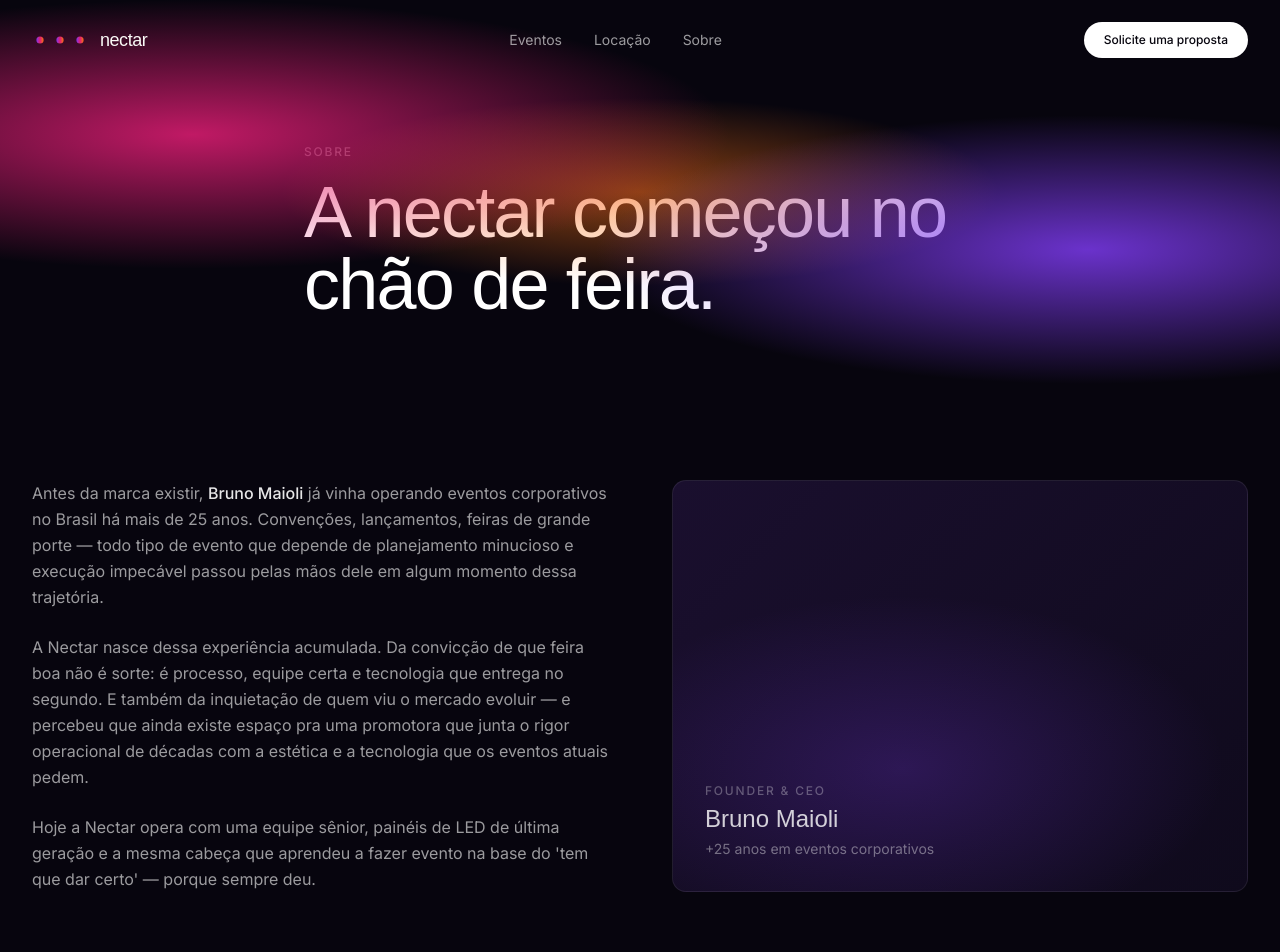
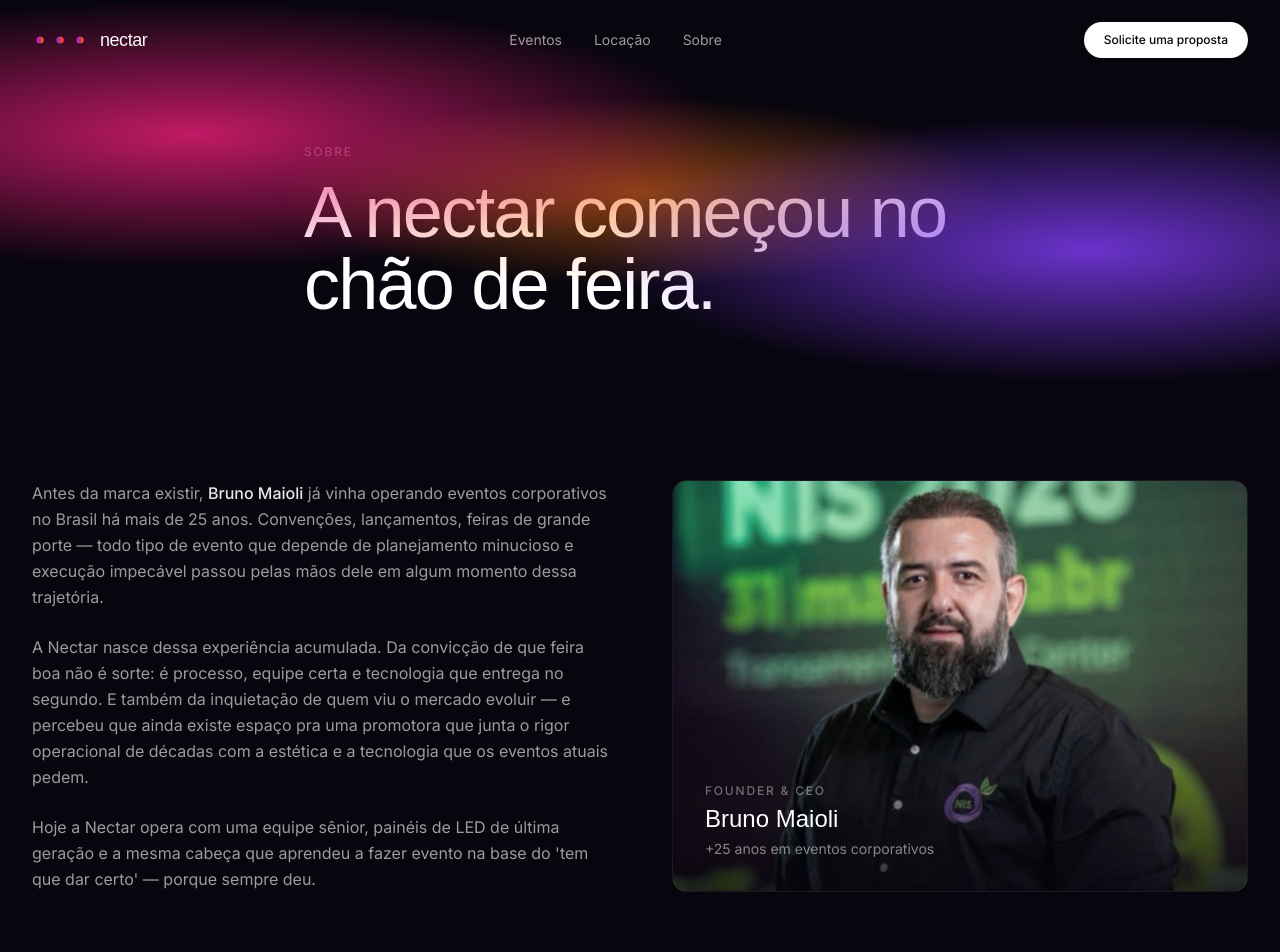
Before and after one commit to mariamaioli-wq/Nectar-site, a Next.js app: page /sobre in a window 1280 px wide. Shown: the top 952 px of the page. Built offline with nearby package versions, Linux system fonts and the light colour scheme; a web font is replaced by a local one.

Commit message:
foto Bruno na pagina sobre, telefone correto

```diff
--- a/app/contato/page.tsx
+++ b/app/contato/page.tsx
@@ -62,7 +62,7 @@ export default function ContatoPage() {
                     <p className="text-sm">Maioli@nectareventos.com.br</p>
                   </div>
                 </a>
-                <a href="tel:+5511999999999" className="flex items-center gap-3 text-white/60 hover:text-white transition-colors">
+                <a href="tel:+5511966186666" className="flex items-center gap-3 text-white/60 hover:text-white transition-colors">
                   <div className="h-10 w-10 rounded-xl flex items-center justify-center" style={{ background: "rgba(124,58,237,0.1)" }}>
                     <Phone size={18} className="text-[#7C3AED]" />
                   </div>
--- a/app/sobre/page.tsx
+++ b/app/sobre/page.tsx
@@ -1,4 +1,5 @@
 import type { Metadata } from "next";
+import Image from "next/image";
 import { AuroraBackground } from "@/components/brand/AuroraBackground";
 import { Container } from "@/components/ui/Container";
 import { CTAFinal } from "@/components/sections/CTAFinal";
@@ -44,24 +45,28 @@ export default function SobrePage() {
             <div
               className="relative rounded-[14px] overflow-hidden"
               style={{
-                background: "linear-gradient(135deg, #1a0f2e 0%, #0F0A1C 100%)",
                 border: "0.5px solid rgba(255,255,255,0.08)",
                 minHeight: "400px",
               }}
             >
+              <Image
+                src="/bruno.jpg"
+                alt="Bruno Maioli — Founder da Nectar"
+                fill
+                className="object-cover"
+                style={{ filter: "grayscale(30%)" }}
+              />
               <div
-                className="absolute inset-0 opacity-40"
-                style={{
-                  background: "radial-gradient(ellipse 80% 60% at 40% 70%, rgba(124,58,237,0.6), transparent 70%)",
-                }}
+                className="absolute inset-0"
+                style={{ background: "linear-gradient(to top, rgba(7,5,14,0.75) 0%, transparent 50%)" }}
               />
               <div className="absolute inset-0 flex items-end p-8">
                 <div>
-                  <p className="text-xs font-medium uppercase tracking-[0.15em] text-white/30 mb-1">Founder & CEO</p>
-                  <p className="text-2xl font-medium text-white/80" style={{ fontFamily: "var(--font-clash)" }}>
+                  <p className="text-xs font-medium uppercase tracking-[0.15em] text-white/40 mb-1">Founder & CEO</p>
+                  <p className="text-2xl font-medium text-white" style={{ fontFamily: "var(--font-clash)" }}>
                     Bruno Maioli
                   </p>
-                  <p className="text-sm text-white/40 mt-1">+25 anos em eventos corporativos</p>
+                  <p className="text-sm text-white/50 mt-1">+25 anos em eventos corporativos</p>
                 </div>
               </div>
             </div>
--- a/components/sections/Footer.tsx
+++ b/components/sections/Footer.tsx
@@ -17,7 +17,7 @@ export function Footer() {
               </a>
               <a href="tel:+551199999999" className="flex items-center gap-2.5 text-sm text-white/60 hover:text-white transition-colors">
                 <Phone size={14} />
-                +55 11 9999-9999
+                +55 11 96618-6666
               </a>
               <span className="flex items-center gap-2.5 text-sm text-white/40">
                 <MapPin size={14} />
```
